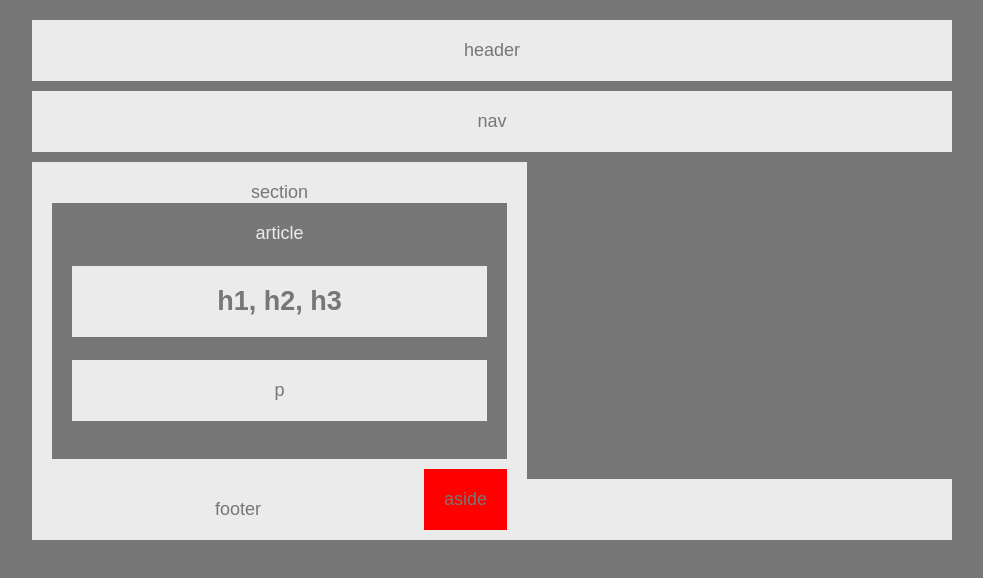
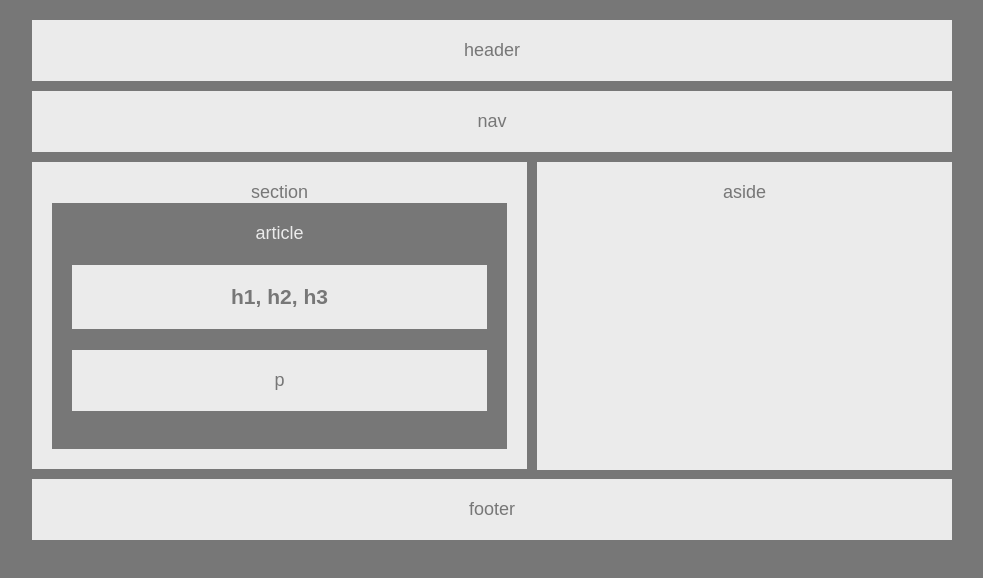
Before and after one commit to lakegapo/HW-Wireframe, a plain HTML site: page index.html in a window 1280 px wide. Shown: the whole page, without its empty margins (148-1131 px from the left). Drawn offline with Linux system fonts and the light colour scheme.

Commit message:
Fixed the problem with aside

```diff
--- a/index.html
+++ b/index.html
@@ -14,6 +14,10 @@
     <div id="navsec">
         nav
     </div>
+    <section id="full">
+        <aside>
+            aside
+        </aside>
         <section id="left">
             section
             <div id="article">
@@ -25,11 +29,10 @@
                     p
                 </p>
             </div>
-        <aside>
-            aside
-        </aside>
+
         </section>
 
+    </section>
     <footer>
         footer
     </footer>
--- a/style.css
+++ b/style.css
@@ -30,15 +30,17 @@ header {
     padding: 20px;
 }
 aside {
-    background:red;
+    background: #ebebeb;
     padding: 20px;
     float: right;
-    margin-top: 10px;
-    margin-bottom: 10px;
+    width: 415px;
+    height: 307.9px;
 }
 footer {
     background: #ebebeb;
     padding: 20px;
+    margin-top: 10px;
+    margin-bottom: 10px;
 }
 #article {
     background: #777777;
```
Lines whose indentation alone changed are shown as unchanged.
